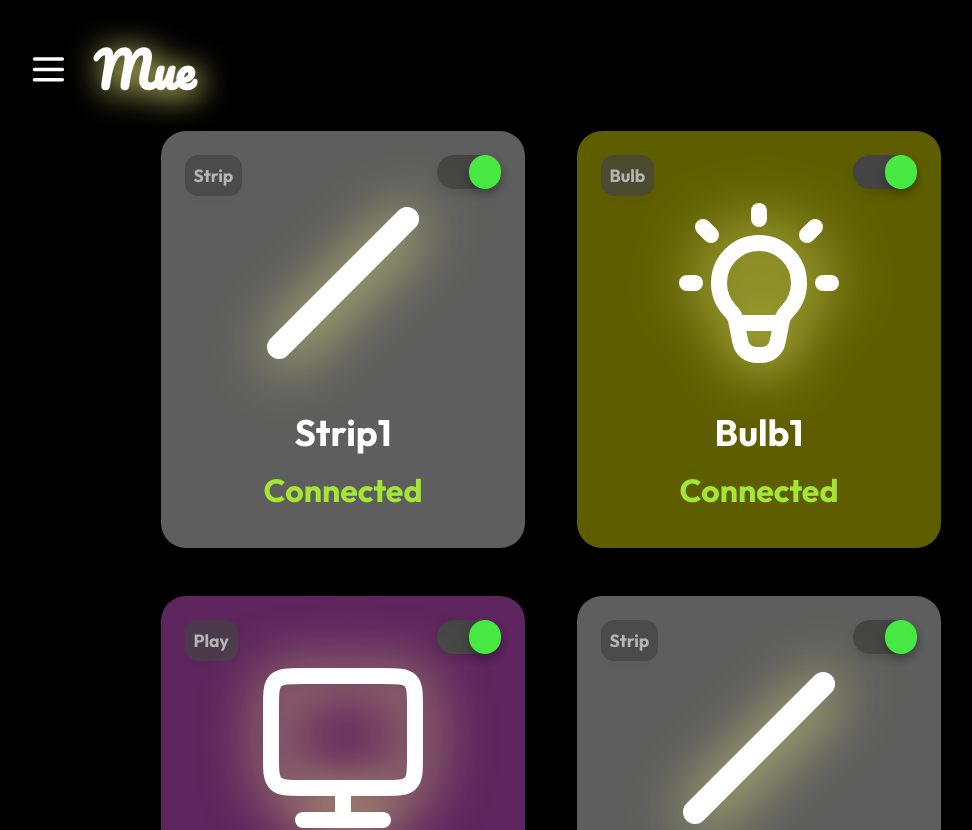
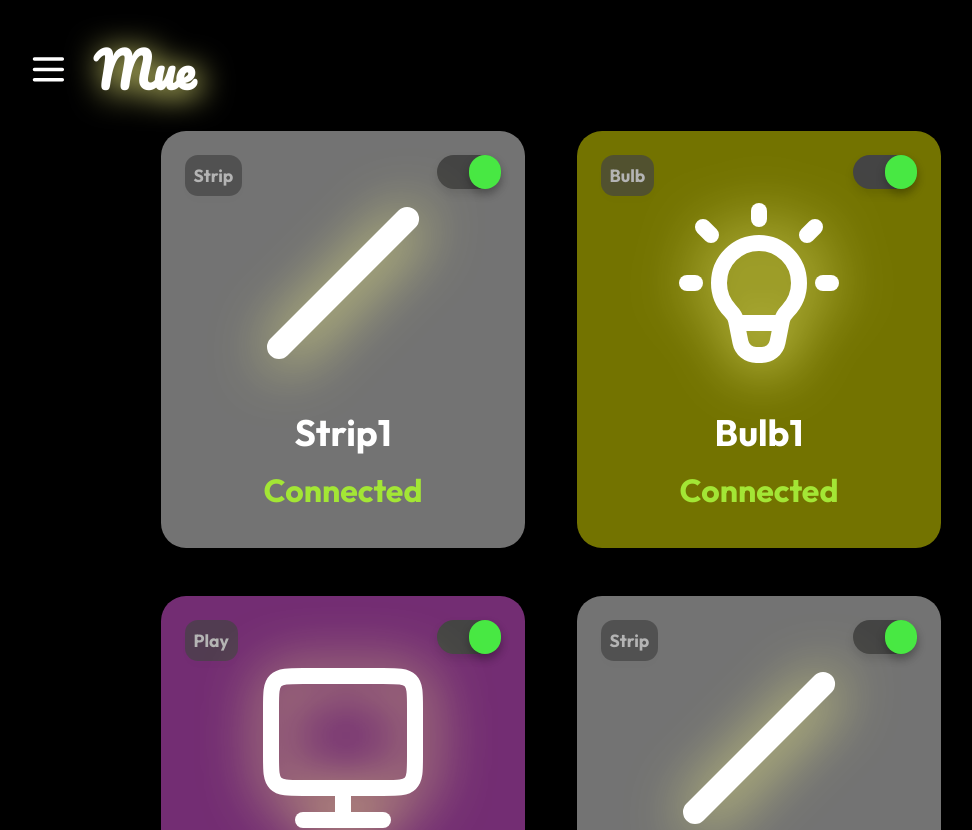
Before and after one commit to Phonedolly/mue, a Next.js app in the folder mue-frontend/: page /devices in a window 1280 px wide. Shown: the top 830 px of the page, without its empty margins (89-1061 px from the left). Built offline with nearby package versions, Linux system fonts and the light colour scheme.

Commit message:
adjust brightness of device panel

```diff
--- a/mue-frontend/app/devices/page.tsx
+++ b/mue-frontend/app/devices/page.tsx
@@ -321,7 +321,7 @@ const Device = (props: {
         }}
         $backgroundColor={`rgba(${device.status.color.red}, ${
           device.status.color.green
-        }, ${device.status.color.blue}, ${device.status.isOn ? 0.37 : 0.2})`}
+        }, ${device.status.color.blue}, ${device.status.isOn ? 0.45 : 0.2})`}
         // onClick={() => {
         //   props.setWhichDeviceSelected(props.device.id);
         //   props.setShowModal(true);
```
